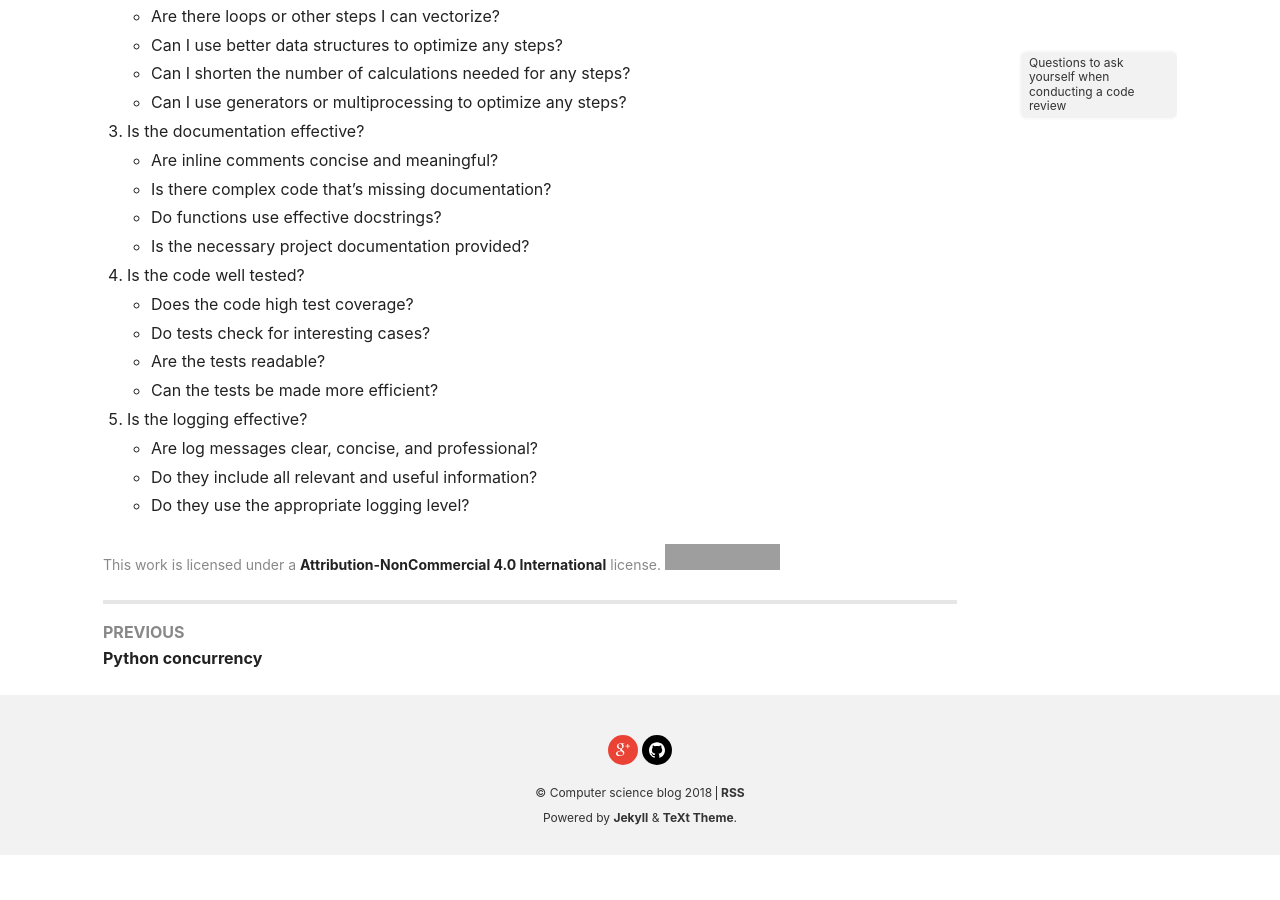
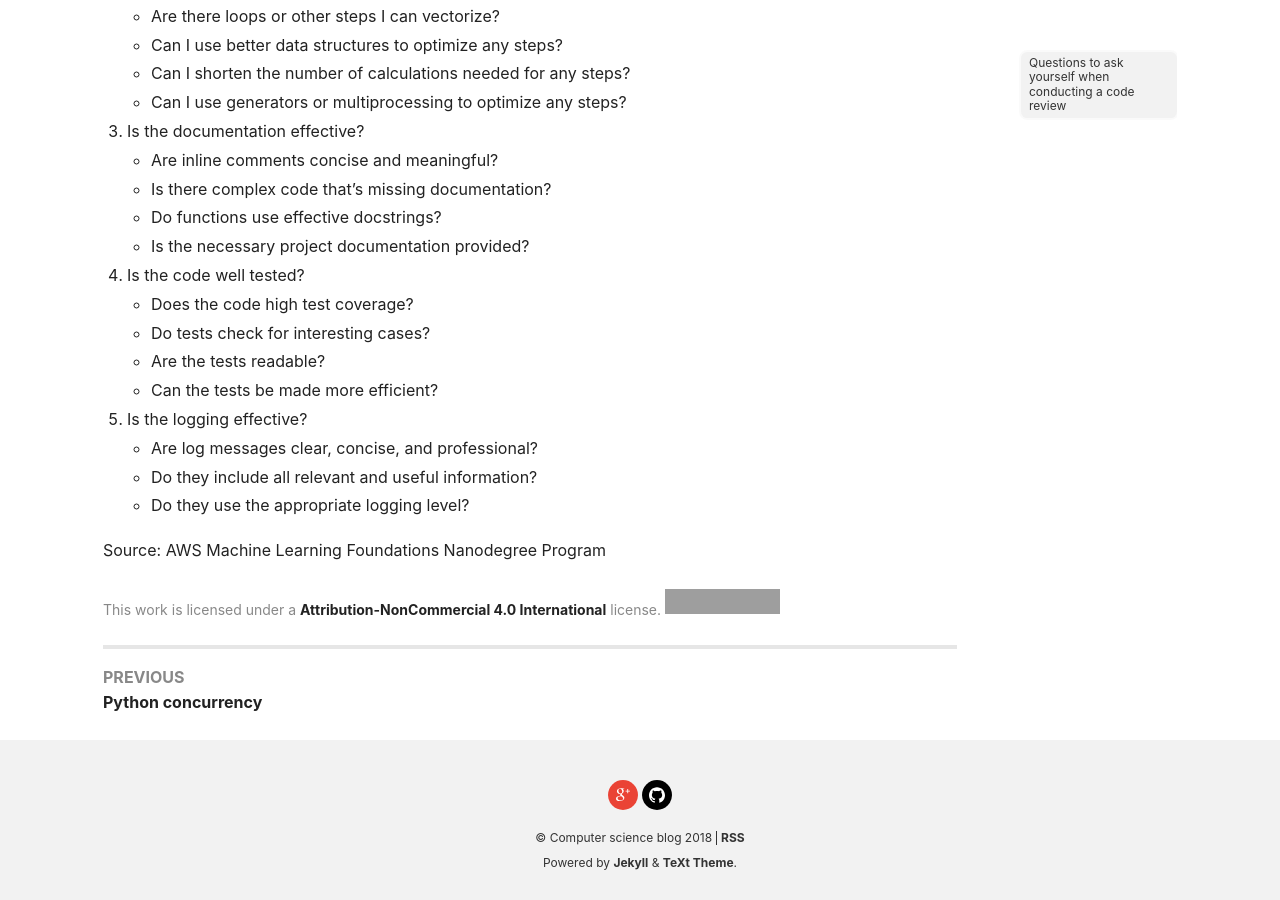
Before and after one commit to damminhtien/damminhtien.github.io, a Jekyll site: the page built from _posts/2021-07-10-Code-review.md, in a window 1280 px wide and 900 px high, scrolled down 723 px. Built offline with Jekyll 4.4.1, drawn with Linux system fonts in a browser that asks for light colours; nearby versions of some CDN libraries; emoji names are drawn with the system emoji font; before the commit the page ends 1578 px from its top, so only the background shows below that; grey boxes are pictures that could not be loaded.

Commit message:
Update 2021-07-10-Code-review.md

```diff
--- a/_posts/2021-07-10-Code-review.md
+++ b/_posts/2021-07-10-Code-review.md
@@ -41,3 +41,5 @@ First, let's look over some of the questions we might ask ourselves while review
   + Are log messages clear, concise, and professional?
   + Do they include all relevant and useful information?
   + Do they use the appropriate logging level?
+
+Source: AWS Machine Learning Foundations Nanodegree Program
```
